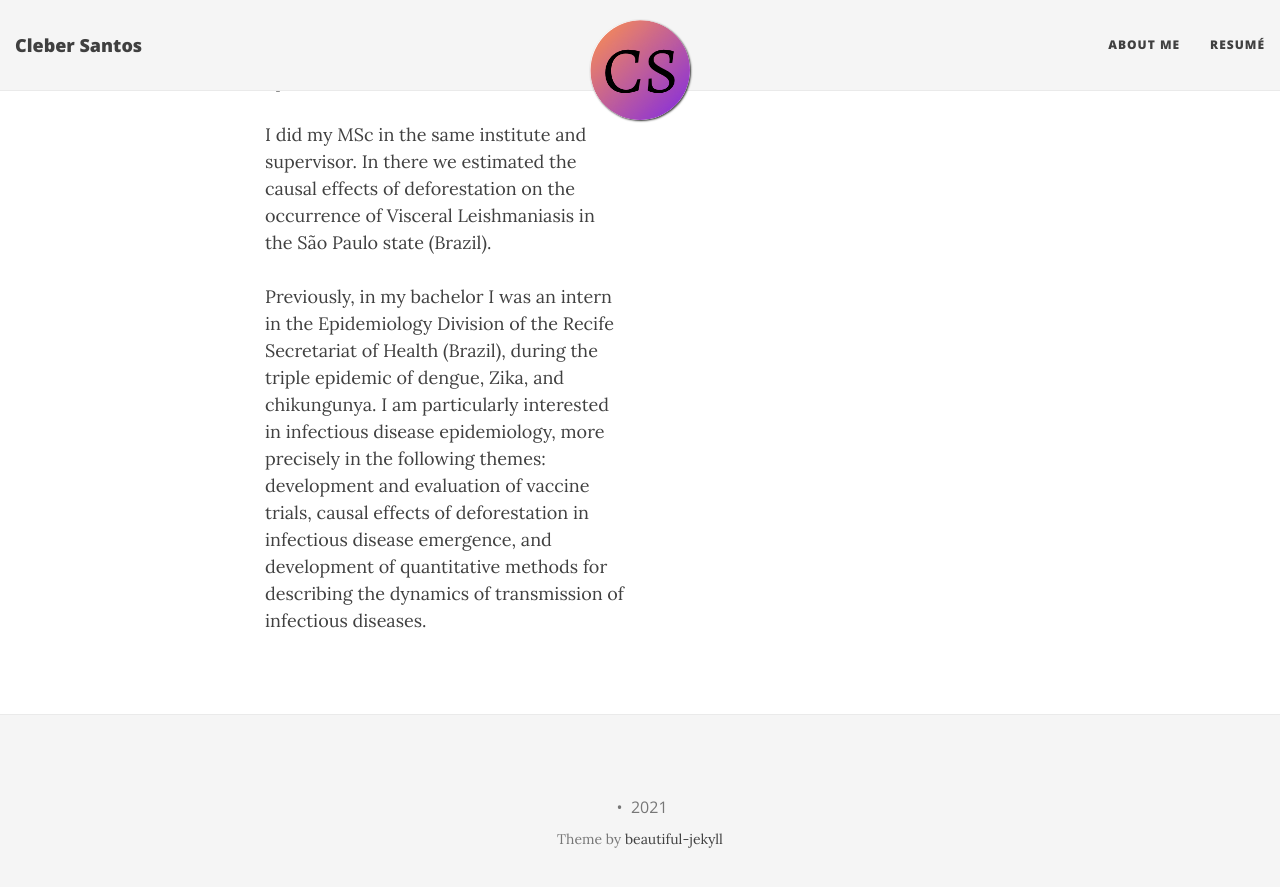
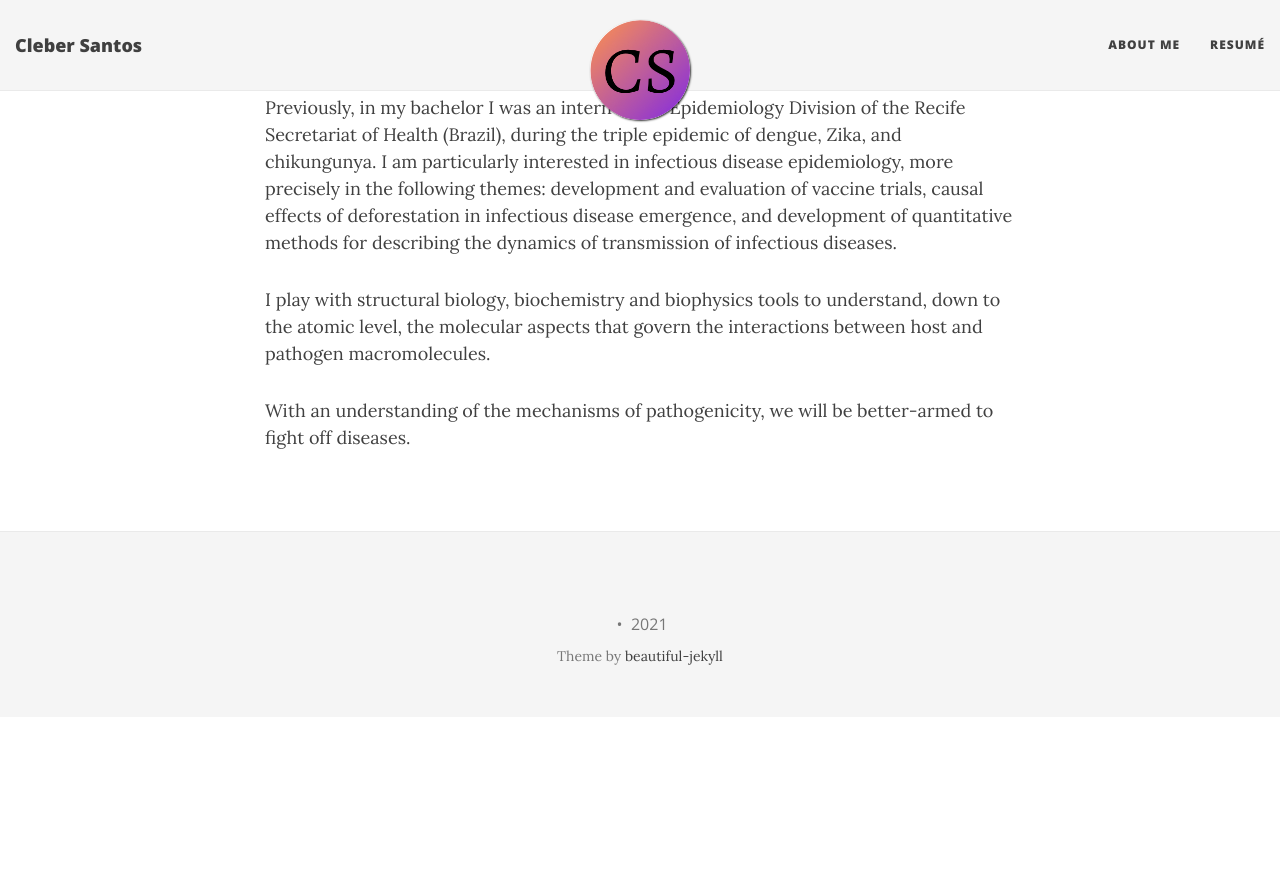
Before and after one commit to epicleber/epicleber.com, a Jekyll site: the page built from index.html, in a window 1280 px wide and 900 px high, scrolled down 703 px. Shown: the top 887 px of the window. Built offline with Jekyll 4.4.1, drawn with Linux system fonts in a browser that asks for light colours; nearby versions of some CDN libraries; library files that are not in the unit come from our copies; the list of posts is cut into pages by our own code; after the commit the page ends 1420 px from its top, so only the background shows below that.

Commit message:
Update index.html

```diff
--- a/index.html
+++ b/index.html
@@ -8,21 +8,16 @@ bigimg:
 ---
 
 
-
 <div class="front-blurb">
-    	<div class="row">
-            <div class="col-md-6">
- <p>Welcome! My name is Cleber Vinicius Brito dos Santos. I’m currently a doctorate student at the <a href="https://https://www.ims.uerj.br"">Instituto de Medicina Social </a>. I work with <a href="https://emap.fgv.br/en/faculty/claudio-jose-struchiner"">Cláudio José Struchiner</a>, and <a href="https://publons.com/researcher/1202227/guilherme-werneck/"">Guilherme Loureiro Werneck</a>, and my current doctorate project focuses in infectious disease epidemiology, specifically we aim to evaluate and optimize vaccine trials.  </br> </br>
+  <p>Welcome! My name is Cleber Vinicius Brito dos Santos. I’m currently a doctorate student at the <a href="https://https://www.ims.uerj.br">Instituto de Medicina Social </a>. I work with <a href="https://emap.fgv.br/en/faculty/claudio-jose-struchiner">Cláudio José Struchiner</a>, and <a href="https://publons.com/researcher/1202227/guilherme-werneck/">Guilherme Loureiro Werneck</a>, and my current doctorate project focuses in infectious disease epidemiology, specifically we aim to evaluate and optimize vaccine trials.  </br> </br>
 I did my MSc in the same institute and supervisor.  In there we estimated the causal effects of deforestation on the occurrence of Visceral Leishmaniasis in the São Paulo state (Brazil). </br> </br>
 	 Previously, in my bachelor I was an intern in the Epidemiology Division of the Recife Secretariat of Health (Brazil), during the triple epidemic of dengue, Zika, and chikungunya.
 I am particularly interested in infectious disease epidemiology, more precisely in the following themes: development and evaluation of vaccine trials, causal effects of deforestation in infectious disease emergence, and development of quantitative methods for describing the dynamics of transmission of infectious diseases.  </p>
             </div>
+  <p>I play with structural biology, biochemistry and biophysics tools to understand, down to the atomic level, the molecular aspects that govern the interactions between host and pathogen macromolecules.</p>
 
-	    </div><!-- row -->
-
-    </div> <!-- /container -->
-
-
+  <p>With an understanding of the mechanisms of pathogenicity, we will be better-armed to fight off diseases.</p>
+</div>
 
 <div class="posts-list">
   {% for post in paginator.posts %}
```
